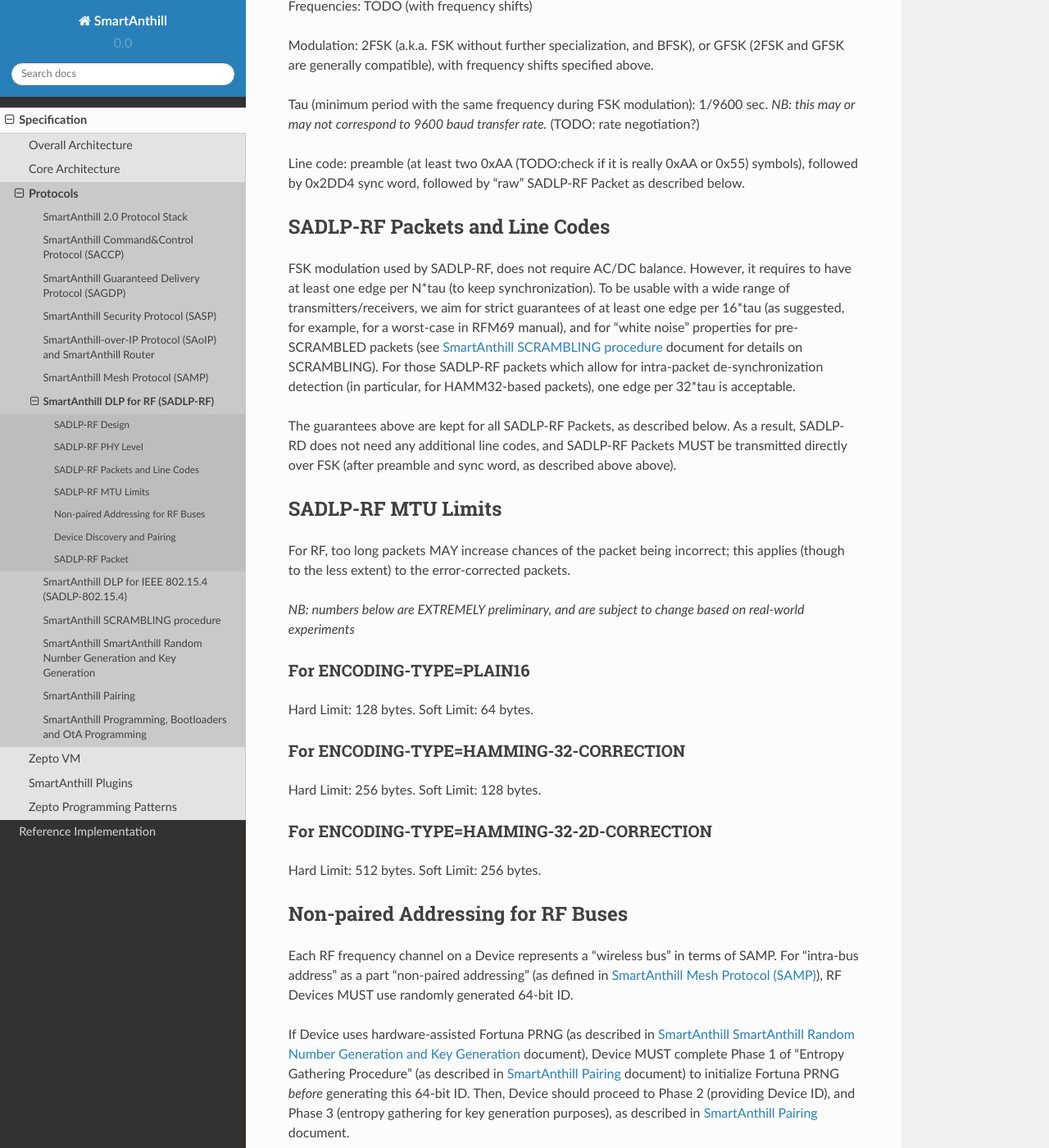
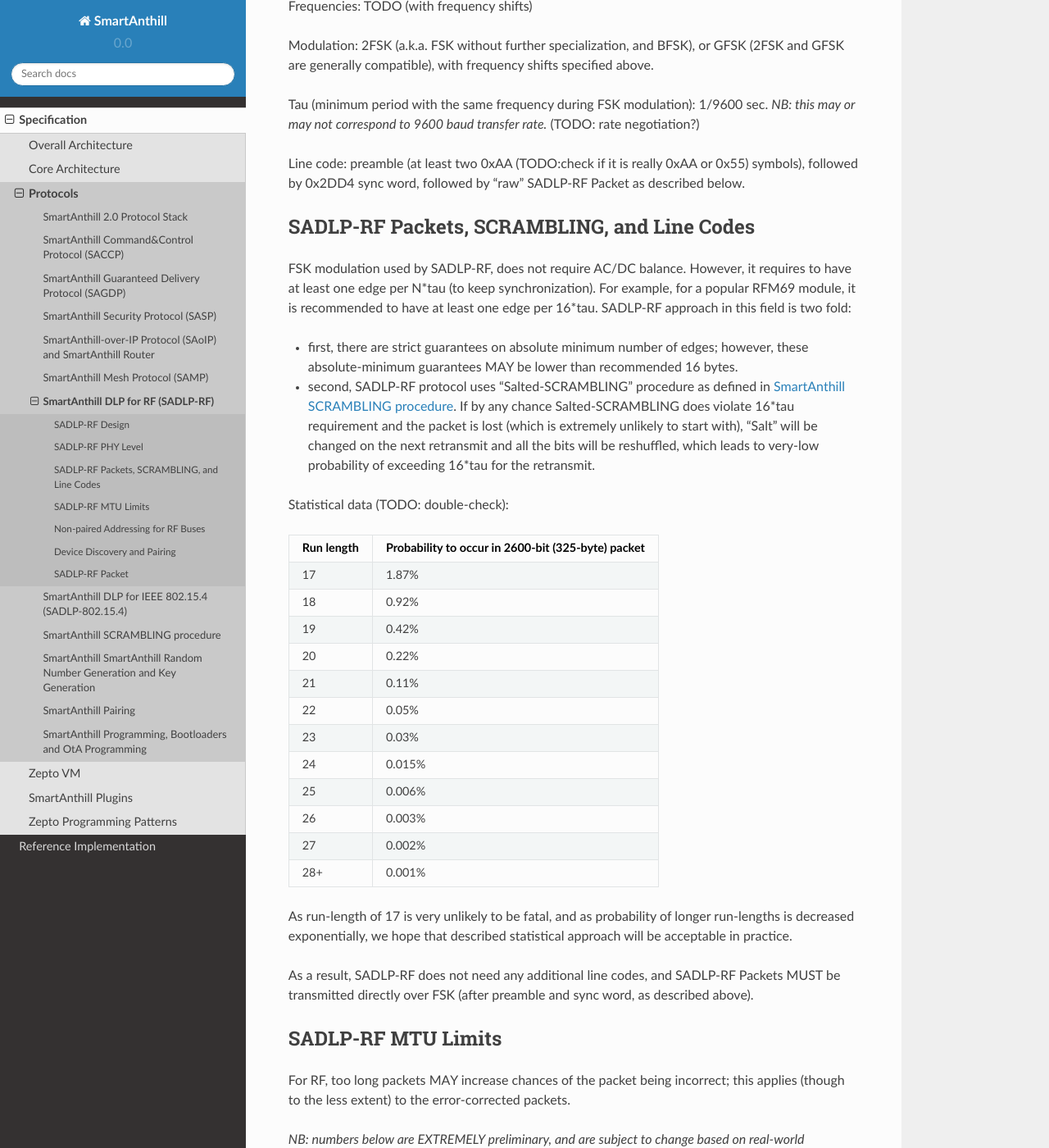
Before and after one commit to smartanthill/smartanthill2_0, a Sphinx documentation site: the page built from docs/design-documents/protocols/sadlp-rf.rst, in a window 1280 px wide and 1400 px high, scrolled down 852 px. Shown: the whole window at 82% size. Built offline with Sphinx 7.4.7 and the Read the Docs theme 2.0.0, drawn with Linux system fonts in a browser that asks for light colours; some of the changed text lies outside the part shown.

Commit message:
Scrambling v0.5.5, SADLP-RF v0.4.4: Salted-SCRAMBLING to provide statistical guarantees on maximum runlength

```diff
--- a/docs/design-documents/protocols/sadlp-rf.rst
+++ b/docs/design-documents/protocols/sadlp-rf.rst
@@ -55,12 +55,47 @@ Tau (minimum period with the same frequency during FSK modulation): 1/9600 sec.
 
 Line code: preamble (at least two 0xAA (TODO:check if it is really 0xAA or 0x55) symbols), followed by 0x2DD4 sync word, followed by "raw" SADLP-RF Packet as described below.
 
-SADLP-RF Packets and Line Codes
--------------------------------
+SADLP-RF Packets, SCRAMBLING, and Line Codes
+--------------------------------------------
 
-FSK modulation used by SADLP-RF, does not require AC/DC balance. However, it requires to have at least one edge per N*tau (to keep synchronization). To be usable with a wide range of transmitters/receivers, we aim for strict guarantees of at least one edge per 16*tau (as suggested, for example, for a worst-case in RFM69 manual), and for "white noise" properties for pre-SCRAMBLED packets (see :ref:`sascrambling` document for details on SCRAMBLING). For those SADLP-RF packets which allow for intra-packet de-synchronization detection (in particular, for HAMM32-based packets), one edge per 32*tau is acceptable.
+FSK modulation used by SADLP-RF, does not require AC/DC balance. However, it requires to have at least one edge per N*tau (to keep synchronization). For example, for a popular RFM69 module, it is recommended to have at least one edge per 16*tau. SADLP-RF approach in this field is two fold:
 
-The guarantees above are kept for all SADLP-RF Packets, as described below. As a result, SADLP-RD does not need any additional line codes, and SADLP-RF Packets MUST be transmitted directly over FSK (after preamble and sync word, as described above above).
+* first, there are strict guarantees on absolute minimum number of edges; however, these absolute-minimum guarantees MAY be lower than recommended 16 bytes.
+* second, SADLP-RF protocol uses "Salted-SCRAMBLING" procedure as defined in :ref:`sascrambling`. If by any chance Salted-SCRAMBLING does violate 16*tau requirement and the packet is lost (which is extremely unlikely to start with), "Salt" will be changed on the next retransmit and all the bits will be reshuffled, which leads to very-low probability of exceeding 16*tau for the retransmit.
+
+Statistical data (TODO: double-check):
+
++--------------------------+-----------------------------------------------------+
+| Run length               | Probability to occur in 2600-bit (325-byte) packet  |
++==========================+=====================================================+
+| 17                       | 1.87%                                               |
++--------------------------+-----------------------------------------------------+
+| 18                       | 0.92%                                               |
++--------------------------+-----------------------------------------------------+
+| 19                       | 0.42%                                               |
++--------------------------+-----------------------------------------------------+
+| 20                       | 0.22%                                               |
++--------------------------+-----------------------------------------------------+
+| 21                       | 0.11%                                               |
++--------------------------+-----------------------------------------------------+
+| 22                       | 0.05%                                               |
++--------------------------+-----------------------------------------------------+
+| 23                       | 0.03%                                               |
++--------------------------+-----------------------------------------------------+
+| 24                       | 0.015%                                              |
++--------------------------+-----------------------------------------------------+
+| 25                       | 0.006%                                              |
++--------------------------+-----------------------------------------------------+
+| 26                       | 0.003%                                              |
++--------------------------+-----------------------------------------------------+
+| 27                       | 0.002%                                              |
++--------------------------+-----------------------------------------------------+
+| 28+                      | 0.001%                                              |
++--------------------------+-----------------------------------------------------+
+
+As run-length of 17 is very unlikely to be fatal, and as probability of longer run-lengths is decreased exponentially, we hope that described statistical approach will be acceptable in practice.
+
+As a result, SADLP-RF does not need any additional line codes, and SADLP-RF Packets MUST be transmitted directly over FSK (after preamble and sync word, as described above).
 
 SADLP-RF MTU Limits
 -------------------
@@ -199,9 +234,11 @@ PLAIN16-NO-CORRECTION Packets
 
 For PLAIN16-NO-CORRECTION packets, SADLP-RF-DATA has the following format:
 
-**\| UPPER-LAYER-PAYLOAD-PLAIN16 \|**
+**\| SALTED-SCRAMBLED-UPPER-LAYER-PAYLOAD-PLAIN16 \|**
 
-where PLAIN16-DATA is a conversion of UPPER-LAYER-PAYLOAD into a sequence of PLAIN16 blocks, with UPPER-LAYER-PAYLOAD being payload from upper layer, and conversion is performed as described above.
+where SALTED-SCRAMBLED-UPPER-LAYER-PAYLOAD-PLAIN16 is a conversion of SALTED-SCRAMBLED-UPPER-LAYER-PAYLOAD into a sequence of PLAIN16 blocks, with SALTED-SCRAMBLED-UPPER-LAYER-PAYLOAD obtained by applying Salted-SCRAMBLED procedure (as described in :ref:`sascrambling` document) to payload from upper layer, and conversion is performed as described above.
+
+In the absolutely worst case for PLAIN16-NO-CORRECTION packets, maximum distance between edges is always <= 15.
 
 HAMM32 block
 ^^^^^^^^^^^^
@@ -225,9 +262,11 @@ To produce HAMM32-BLOCK-SEQUENCE from DATA-BLOCK, the following procedure is use
 HAMMING-32-CORRECTION Packets
 ^^^^^^^^^^^^^^^^^^^^^^^^^^^^^
 
-For HAMMING-32-CORRECTION packets, SADLP-RF-DATA is **\| UPPER-LAYER-PAYLOAD-HAMM32 \|**
+For HAMMING-32-CORRECTION packets, SADLP-RF-DATA is **\| SALTED-SCRAMBLED-UPPER-LAYER-PAYLOAD-HAMM32 \|**
 
-where UPPER-LAYER-PAYLOAD-HAMM32 is a conversion of UPPER-LAYER-PAYLOAD into a sequence of HAMM32 blocks, with UPPER-LAYER-PAYLOAD being payload from upper layer, and conversion is performed as described above.
+where SALTED-SCRAMBLED-UPPER-LAYER-PAYLOAD-HAMM32 is a conversion of SALTED-SCRAMBLED-UPPER-LAYER-PAYLOAD into a sequence of HAMM32 blocks, with SALTED-SCRAMBLED-UPPER-LAYER-PAYLOAD obtained by applying Salted-SCRAMBLED procedure (as described in :ref:`sascrambling` document) to payload from upper layer, and conversion is performed as described above.
+
+In the absolutely worst case for HAMMING-32-CORRECTION packets, maximum distance between edges is always <= 39. However, given Salted-SCRAMBLING, it is statistically MUCH better than that.
 
 HAMMING-32-2D-CORRECTION Packets
 ^^^^^^^^^^^^^^^^^^^^^^^^^^^^^^^^
```
Also changed, not shown: other parts of docs/design-documents/protocols/sadlp-rf.rst (+1 -1 lines), docs/design-documents/protocols/sascrambling.rst (+27 -10 lines).
